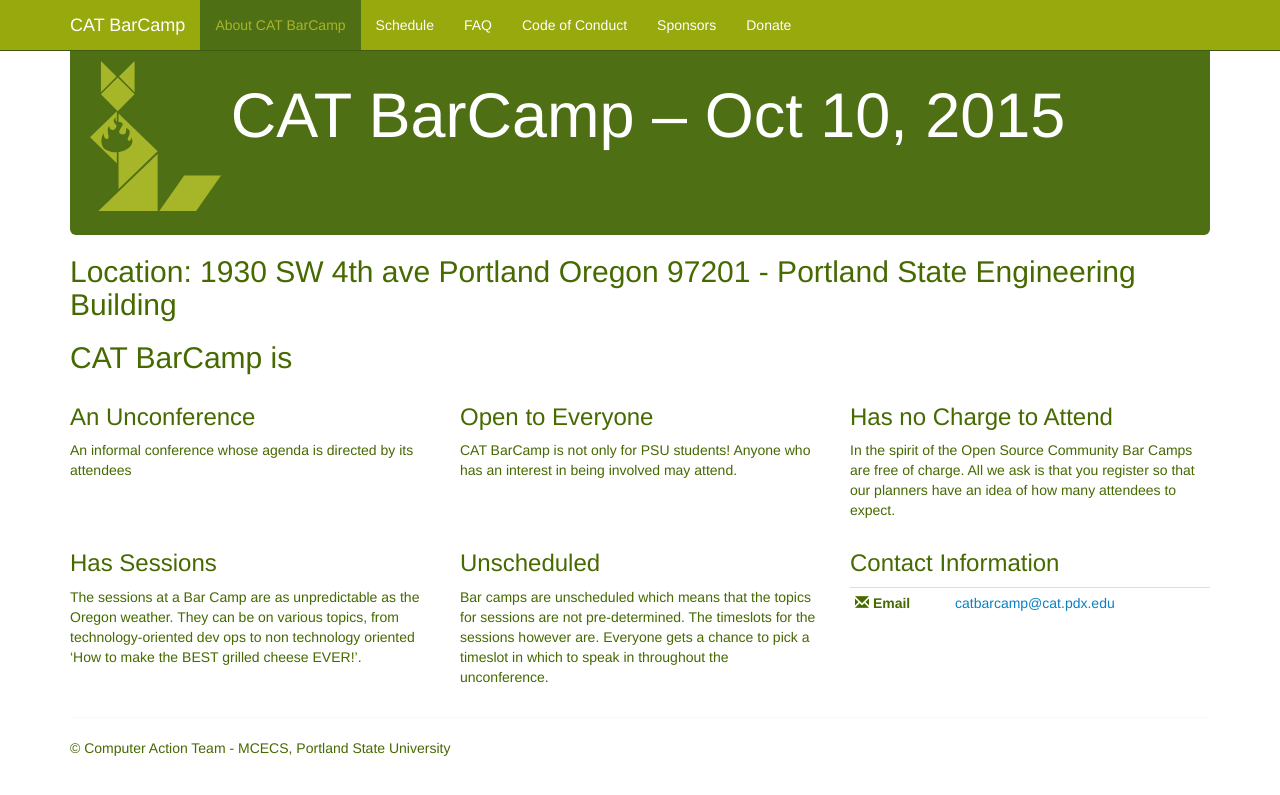
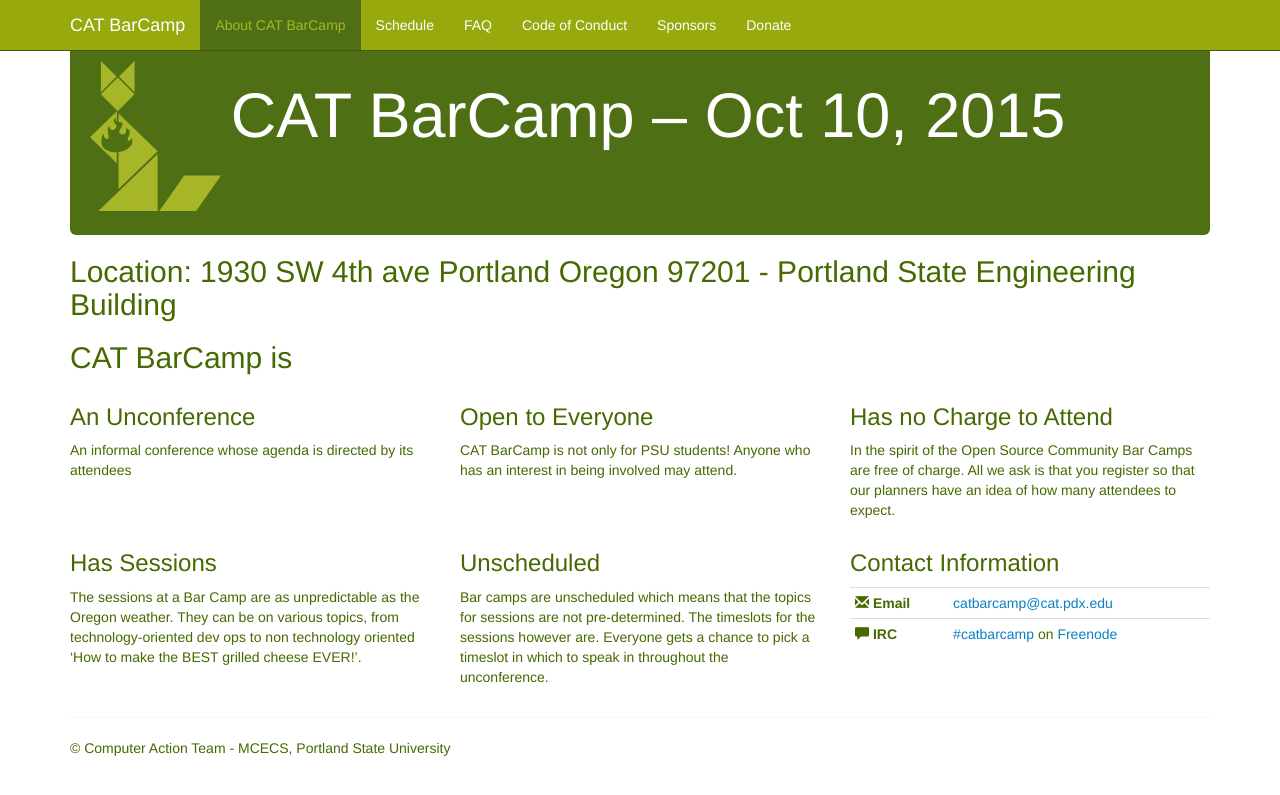
Before and after one commit to catbarcamp/catbarcamp.github.io, a Jekyll site: the page built from index.html, in a window 1280 px wide. Shown: the top 795 px of the page. Built offline with Jekyll 4.4.1, drawn with Linux system fonts in a browser that asks for light colours.

Commit message:
Revert "removed IRC as contact option"
This reverts commit 2e2e20314f4ad7e8cfccfd156ccb70b5c110e897.

```diff
--- a/index.html
+++ b/index.html
@@ -45,6 +45,13 @@
           <th><span class="glyphicon glyphicon-envelope"></span> <strong>Email</strong></th>
           <td><a href="mailto:catbarcamp@cat.pdx.edu">catbarcamp@cat.pdx.edu</a></td>
         </tr>
+        <tr>
+          <th><span class="glyphicon glyphicon-comment"></span> <strong>IRC</strong></th>
+          <td>
+            <a href="http://webchat.freenode.net/?channels=catbarcamp">#catbarcamp</a> on
+            <a href="https://freenode.net/">Freenode</a>
+          </td>
+        </tr>
       </table>
     </div>
   </div>
```
